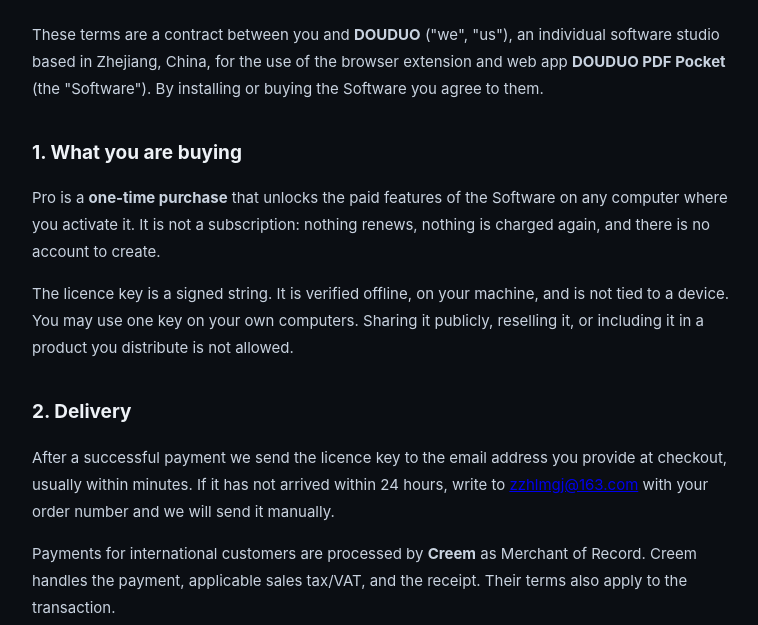
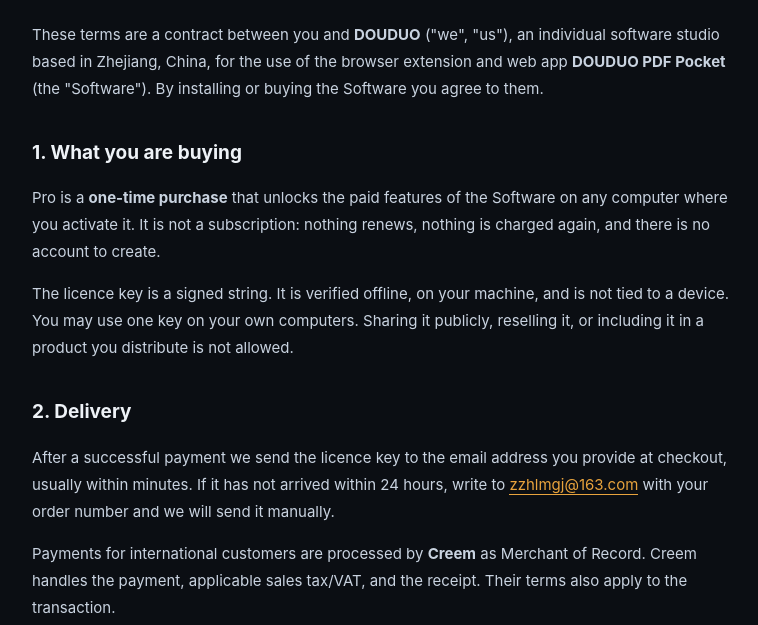
Before and after one commit to zzehui/DouDuo, a plain HTML site: page pdfpocket/terms.html in a window 1280 px wide. In both pictures the pointer is over the link 825 px from the left and 659 px from the top of the page. Shown: the part 175-800 px from the top of the page, without its empty margins (252-1010 px from the left). Drawn offline with Linux system fonts and the light colour scheme.

Commit message:
条款页链接改琥珀色（原继承深蓝，深色底看不清）

```diff
--- a/pdfpocket/terms.html
+++ b/pdfpocket/terms.html
@@ -13,6 +13,8 @@
   .doc ul{padding-left:20px}
   .doc .meta{color:#8b98ab;font-size:13.5px;margin:0 0 24px}
   .doc hr{border:0;border-top:1px solid #243044;margin:44px 0}
+  .doc a{color:#e8a33d;text-decoration:none;border-bottom:1px solid rgba(232,163,61,.35)}
+  .doc a:hover{border-bottom-color:#e8a33d}
   .doc .lang{color:#8b98ab;font-size:13px;letter-spacing:.08em;text-transform:uppercase;margin:0 0 10px}
 </style>
 </head>
```
Also changed, not shown: pdfpocket/thanks.html (+1 -0 lines).
